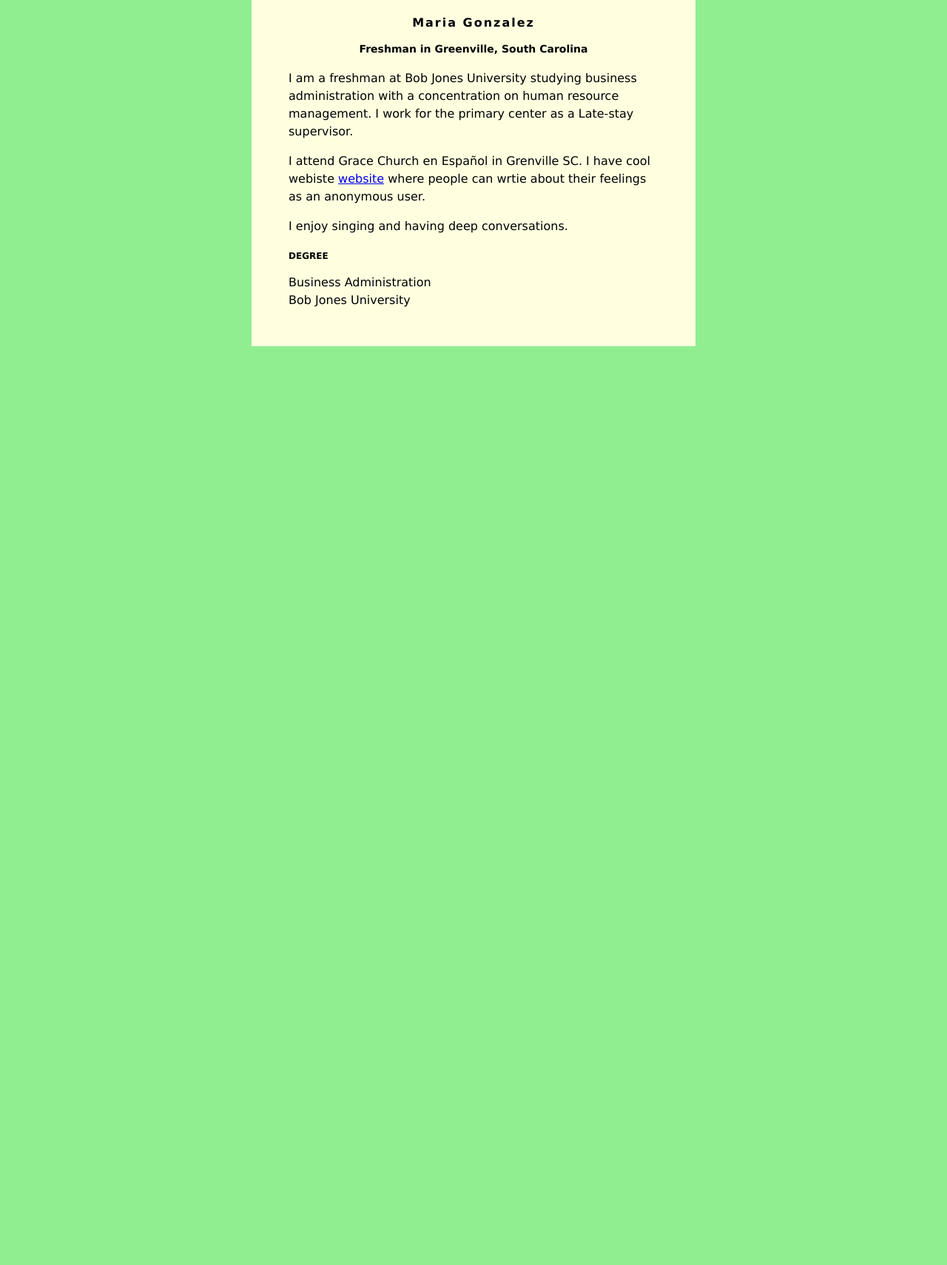
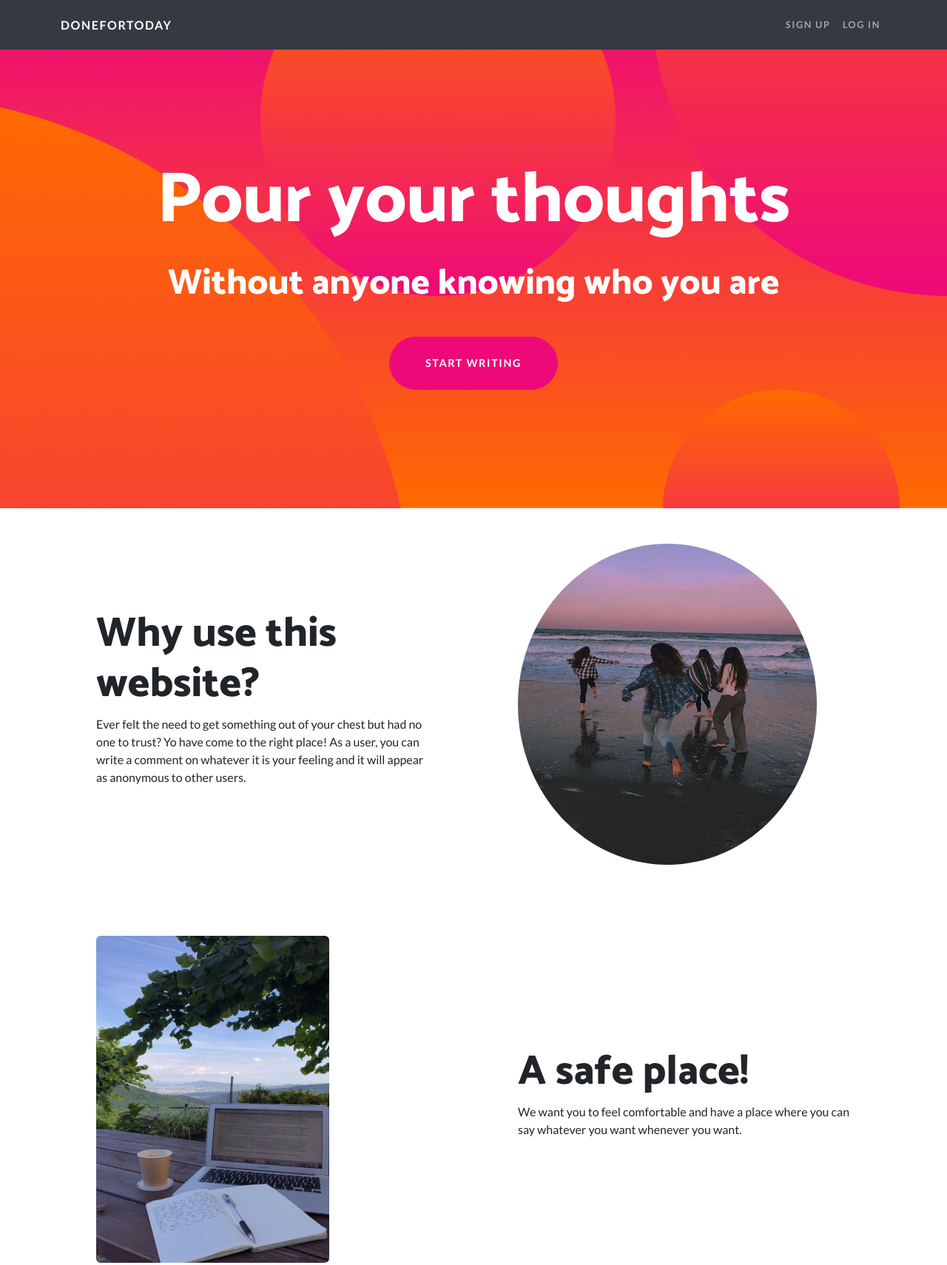
Before and after one commit to Mjgp123/Mjgp123.github.io, a plain HTML site: page index.html in a window 1280 px wide. Shown: the top 1710 px of the page at 74% size. Before the commit the page ends 800 px from the top, so only its background shows below. Drawn offline with Linux system fonts and the light colour scheme.

Commit message:
Add files via upload

```diff
--- a/index.html
+++ b/index.html
@@ -1,50 +1,90 @@
-<html>
+<!DOCTYPE html>
+<html lang="en">
+
 <head>
-<style>
-body {
-    background: lightgreen;
-    font-family: Verdana;
-}
-#content {
-    background: lightyellow;
-    min-width: 200px;
-    max-width: 500px;
-    padding: 50px;
-    margin: auto;
-    margin-top: -50px;
-    line-height: 150%;
-}
-h1 {
-    letter-spacing: 2px;
-    font-size: 16px;
-    text-align: center;
-}
-h2 {
-    font-size: 14px;
-    text-align: center;
-}
-h3 {
-    font-size: 12px;
-}
-</style>
+    <meta charset="utf-8">
+    <meta name="viewport" content="width=device-width, initial-scale=1.0, shrink-to-fit=no">
+    <title>Home - donefortoday</title>
+    <meta name="description" content="Pour your thoughts and emotions anonymously.">
+    <link rel="stylesheet" href="assets/bootstrap/css/bootstrap.min.css">
+    <link rel="stylesheet" href="https://fonts.googleapis.com/css?family=Catamaran:100,200,300,400,500,600,700,800,900&amp;display=swap">
+    <link rel="stylesheet" href="https://fonts.googleapis.com/css?family=Lato:100,100i,300,300i,400,400i,700,700i,900,900i&amp;display=swap">
 </head>
+
 <body>
-    <div id="content">
-        <h1>Maria Gonzalez</h1>
-        <h2>Freshman in Greenville, South Carolina</h2>
+    <nav class="navbar navbar-dark navbar-expand-lg fixed-top bg-dark navbar-custom">
+        <div class="container"><a class="navbar-brand" href="#">donefortoday</a><button data-bs-toggle="collapse" class="navbar-toggler" data-bs-target="#navbarResponsive"><span class="visually-hidden">Toggle navigation</span><span class="navbar-toggler-icon"></span></button>
+            <div class="collapse navbar-collapse" id="navbarResponsive">
+                <ul class="navbar-nav ms-auto">
+                    <li class="nav-item"><a class="nav-link" href="#">Sign Up</a></li>
+                    <li class="nav-item"><a class="nav-link" href="#">Log In</a></li>
+                </ul>
+            </div>
+        </div>
+    </nav>
+    <header class="text-center text-white masthead">
+        <div class="masthead-content">
+            <div class="container">
+                <h1 class="masthead-heading mb-0">Pour your thoughts</h1>
+                <h2 class="masthead-subheading mb-0"><sub>Without anyone knowing who you are</sub></h2><a class="btn btn-primary btn-xl rounded-pill mt-5" role="button" href="#">Start writing</a>
+            </div>
+        </div>
+        <div class="bg-circle-1 bg-circle"></div>
+        <div class="bg-circle-2 bg-circle"></div>
+        <div class="bg-circle-3 bg-circle"></div>
+        <div class="bg-circle-4 bg-circle"></div>
+    </header>
+    <section>
+        <div class="container">
+            <div class="row align-items-center">
+                <div class="col-lg-6 order-lg-2">
+                    <div class="p-5"><img class="rounded-circle" src="assets/img/cool%20best%20friends%20summer%20photography.jpeg" loading="eager" width="404" height="434"></div>
+                </div>
+                <div class="col-lg-6 order-lg-1">
+                    <div class="p-5">
+                        <h2 class="display-4">Why use this website?</h2>
+                        <p class="text-start">Ever felt the need to get something out of your chest but had no one to trust? Yo have come to the right place! As a user, you can write a comment on whatever it is your feeling and it will appear as anonymous to other users.</p>
+                    </div>
+                </div>
+            </div>
+        </div>
+    </section>
+    <section>
+        <div class="container">
+            <div class="row align-items-center">
+                <div class="col-lg-6 order-lg-1">
+                    <div class="p-5"><img class="rounded" src="assets/img/study%20wallpaper.jpeg" width="315" height="442" style="padding-top: 0px;"></div>
+                </div>
+                <div class="col-lg-6 order-lg-2">
+                    <div class="p-5">
+                        <h2 class="display-4">A safe place!</h2>
+                        <p>We want you to feel comfortable and have a place where you can say whatever you want whenever you want.&nbsp;</p>
+                    </div>
+                </div>
+            </div>
+        </div>
+    </section>
+    <section>
+        <div class="container">
+            <div class="row align-items-center">
+                <div class="col-lg-6 order-lg-2"><img class="rounded-circle" src="assets/img/What%20It%20Takes%20to%20Live%20in%20Chicago.jpeg" width="425" height="480">
+                    <div class="p-5"></div>
+                </div>
+                <div class="col-lg-6 order-lg-1">
+                    <div class="p-5">
+                        <h2 class="display-4">Share with others...</h2>
+                        <p>We want you to have the opportunity to experience this freedom and share with everyone else you know needs to get something off their chest.&nbsp;</p>
+                    </div>
+                </div>
+            </div>
+        </div>
+    </section>
+    <footer class="py-5 bg-black">
+        <div class="container">
+            <p class="text-center text-white m-0 small">Copyright&nbsp;© donefortoday 2023</p>
+        </div>
+    </footer>
+    <script src="assets/bootstrap/js/bootstrap.min.js"></script>
+</body>
 
-         <p>I am a freshman at Bob Jones University studying business administration with a concentration on human resource management. I work for the primary center as a Late-stay supervisor.</p>
-         <p>
-            I attend Grace Church en Español in Grenville SC. I have cool webiste <a href="https://donefortoday.me/">website</a> where people can wrtie about their feelings as an anonymous user.
-
-      </p>
-         <p>
-            I enjoy singing and having deep conversations.
-         </p>
-        <h3>DEGREE</h3>
-        Business Administration<br />
-        Bob Jones University
-    </div>
-
-</body>
 </html>
```
Also changed, not shown: assets/bootstrap/css/bootstrap.min.css (added), assets/bootstrap/js/bootstrap.min.js (added), assets/img/01.jpg (added), assets/img/02.jpg (added), assets/img/03.jpg (added), assets/img/What It Takes to Live in Chicago.jpeg (added), assets/img/cool best friends summer photography.jpeg (added), assets/img/study wallpaper.jpeg (added).
